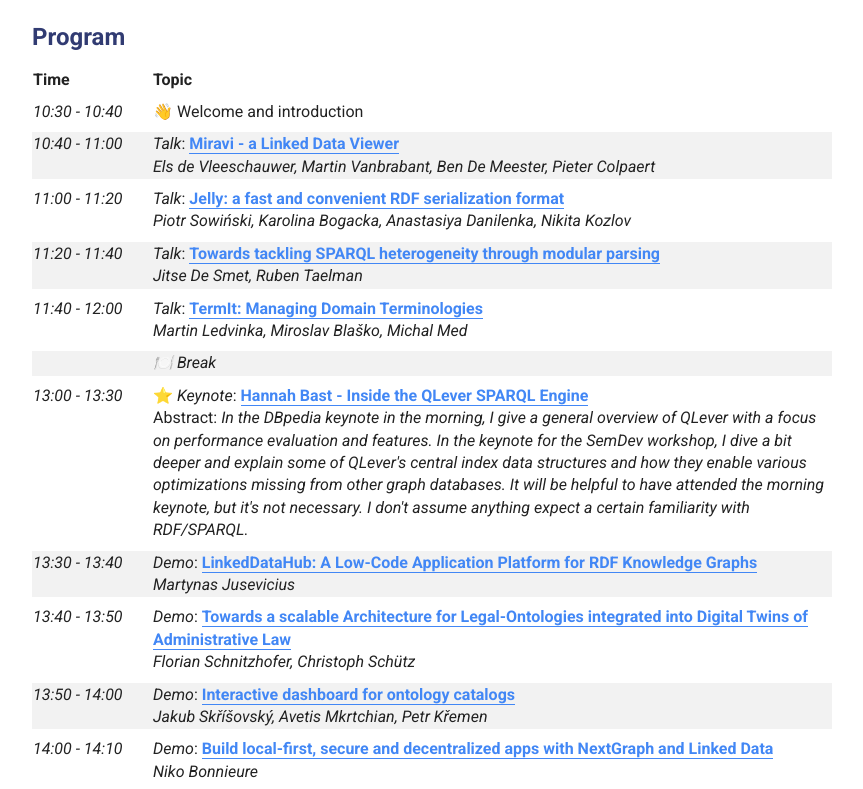
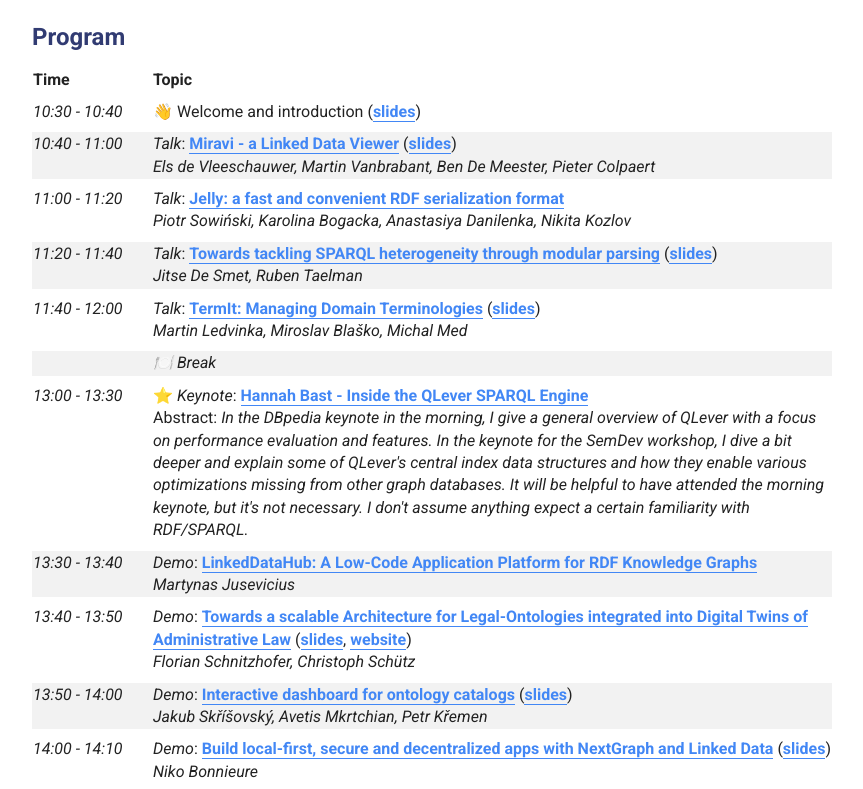
Before and after one commit to rubensworks/website-semdev-2025, a plain HTML site: page index.html in a window 1280 px wide. Shown: the part 1707-2496 px from the top of the page, without its empty margins (208-1071 px from the left). Drawn offline with Linux system fonts and the light colour scheme.

Commit message:
Add slides

```diff
--- a/index.html
+++ b/index.html
@@ -134,11 +134,11 @@
                   <tbody>
                     <tr>
                       <td>10:30 - 10:40</td>
-                      <td>👋 Welcome and introduction</td>
+                      <td>👋 Welcome and introduction (<a href="https://docs.google.com/presentation/d/1N7ey4eYB-oO7j-_o4MbuHDUQ5DaZ03P12eIstdxZglI/edit?slide=id.p#slide=id.p">slides</a>)</td>
                     </tr>
                     <tr>
                       <td>10:40 - 11:00</td>
-                      <td><em>Talk</em>: <a href="https://openreview.net/forum?id=7JWPgyMiVI">Miravi - a Linked Data Viewer</a><br \><em>Els de Vleeschauwer, Martin Vanbrabant, Ben De Meester, Pieter Colpaert</em></td>
+                      <td><em>Talk</em>: <a href="https://openreview.net/forum?id=7JWPgyMiVI">Miravi - a Linked Data Viewer</a> (<a href="./slides-miravi.pdf">slides</a>)<br \><em>Els de Vleeschauwer, Martin Vanbrabant, Ben De Meester, Pieter Colpaert</em></td>
                     </tr>
                     <tr>
                       <td>11:00 - 11:20</td>
@@ -146,11 +146,11 @@
                     </tr>
                     <tr>
                       <td>11:20 - 11:40</td>
-                      <td><em>Talk</em>: <a href="https://openreview.net/forum?id=h7NRTjiVG1">Towards tackling SPARQL heterogeneity through modular parsing</a><br \><em>Jitse De Smet, Ruben Taelman</em></td>
+                      <td><em>Talk</em>: <a href="https://openreview.net/forum?id=h7NRTjiVG1">Towards tackling SPARQL heterogeneity through modular parsing</a> (<a href="https://modular-parsing.demo.jitsedesmet.be/">slides</a>)<br \><em>Jitse De Smet, Ruben Taelman</em></td>
                     </tr>
                     <tr>
                       <td>11:40 - 12:00</td>
-                      <td><em>Talk</em>: <a href="https://openreview.net/forum?id=IDFO2V31zD">TermIt: Managing Domain Terminologies</a><br \><em>Martin Ledvinka, Miroslav Blaško, Michal Med</em></td>
+                      <td><em>Talk</em>: <a href="https://openreview.net/forum?id=IDFO2V31zD">TermIt: Managing Domain Terminologies</a> (<a href="https://docs.google.com/presentation/d/1MZNVrRibp8SHEYB_1IcDr0HnaJYaMmqF8RxOTEn7QAE/edit?slide=id.p1#slide=id.p1">slides</a>)<br \><em>Martin Ledvinka, Miroslav Blaško, Michal Med</em></td>
                     </tr>
 
                     <tr>
@@ -168,15 +168,15 @@
                     </tr>
                     <tr>
                       <td>13:40 - 13:50</td>
-                      <td><em>Demo</em>: <a href="https://openreview.net/forum?id=EI2FGWoSC6">Towards a scalable Architecture for Legal-Ontologies integrated into Digital Twins of Administrative Law</a><br \><em>Florian Schnitzhofer, Christoph Schütz</em></td>
+                      <td><em>Demo</em>: <a href="https://openreview.net/forum?id=EI2FGWoSC6">Towards a scalable Architecture for Legal-Ontologies integrated into Digital Twins of Administrative Law</a> (<a href="https://www.binary-growth.com/files/2025_schnitzhofer_semantics.pdf">slides</a>, <a href="https://html-preview.github.io/?url=https://github.com/FlorianSchnitzhofer/digital-twins-administrative-law-tourism-levy/blob/main/index.html">website</a>)<br \><em>Florian Schnitzhofer, Christoph Schütz</em></td>
                     </tr>
                     <tr>
                       <td>13:50 - 14:00</td>
-                      <td><em>Demo</em>: <a href="https://openreview.net/forum?id=7IsSW2mP6o">Interactive dashboard for ontology catalogs</a><br \><em>Jakub Skříšovský, Avetis Mkrtchian, Petr Křemen</em></td>
+                      <td><em>Demo</em>: <a href="https://openreview.net/forum?id=7IsSW2mP6o">Interactive dashboard for ontology catalogs</a> (<a href="https://docs.google.com/presentation/d/1f6I5ZcNaBCEqtck3CgT24XyQYwXa19gd/edit?slide=id.p1#slide=id.p1">slides</a>)<br \><em>Jakub Skříšovský, Avetis Mkrtchian, Petr Křemen</em></td>
                     </tr>
                     <tr>
                       <td>14:00 - 14:10</td>
-                      <td><em>Demo</em>: <a href="https://openreview.net/forum?id=73YZxHonlP">Build local-first, secure and decentralized apps with NextGraph and Linked Data</a><br \><em>Niko Bonnieure</em></td>
+                      <td><em>Demo</em>: <a href="https://openreview.net/forum?id=73YZxHonlP">Build local-first, secure and decentralized apps with NextGraph and Linked Data</a> (<a href="./slides-nextgraph.pdf">slides</a>)<br \><em>Niko Bonnieure</em></td>
                     </tr>
                     <tr>
                       <td>14:10 - 14:20</td>
```
Also changed, not shown: 2 other files.
